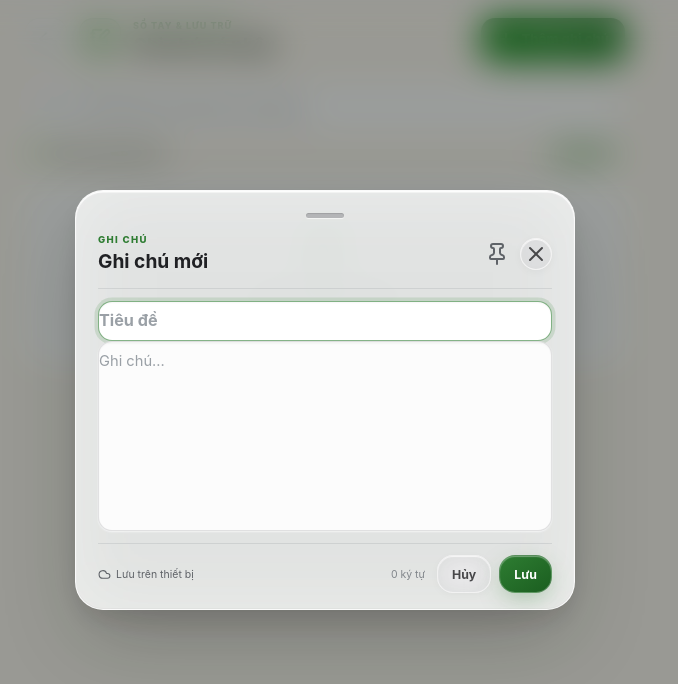
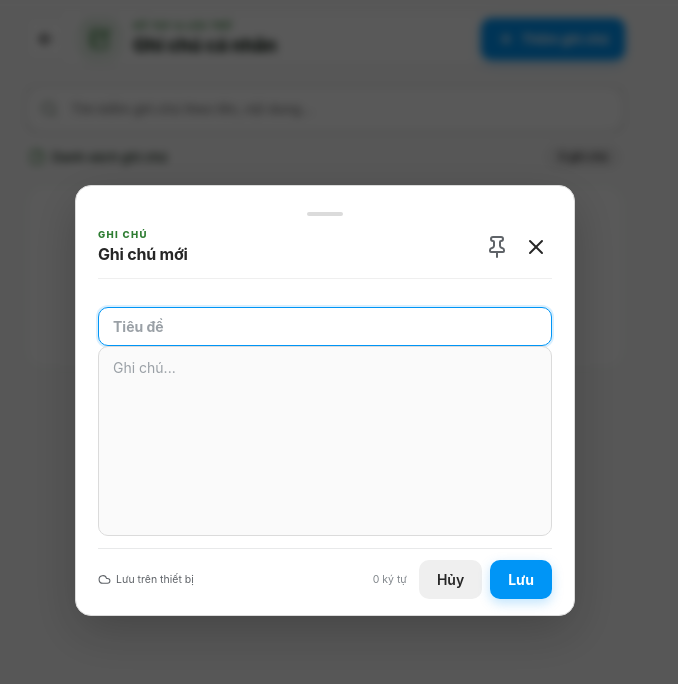
Before and after one commit to lntiphu/trangchu, a plain HTML site: page ghichu/index.html in a window 1280 px wide. Both pictures are taken after a click on the button "Thêm ghi chú". Shown: the whole page, without its empty margins (315-993 px from the left). Drawn offline with nearby package versions, Linux system fonts and the light colour scheme.

Commit message:
Add files via upload

```diff
--- a/ghichu/css/style.css
+++ b/ghichu/css/style.css
@@ -1029,116 +1029,258 @@ body {
 }
 
 /* ==========================================================================
-   APPLE IOS LIQUID GLASS MODAL SYSTEM (iOS 18 Liquid Glassmorphism)
-   Nâng cấp giao diện kính lỏng cho các modal Ghi Chú
+   META INSTAGRAM DESIGN SYSTEM & UNIFIED MODAL SYSTEM (GHI CHÚ TOÀN BỘ)
+   Nâng cấp toàn diện giao diện Ghi Chú theo phong cách Instagram của Meta:
+   - Scaffold / Nền: #fafafa hiện đại, tối giản, thanh lịch
+   - Thẻ & Bề mặt: #ffffff sắc nét, viền hairline 1px solid #dbdbdb
+   - Điểm nhấn Story Gradient: linear-gradient(45deg, #f09433, #e6683c, #dc2743, #cc2366, #bc1888)
+   - Phím hành động chính: Instagram Blue #0095f6 (Hover #1877f2, Active #0074cc)
+   - Phím hủy / phụ: Instagram Neutral Gray #efefef
+   - HỆ THỐNG MODAL ĐỒNG BỘ 100% THEO CHUẨN INSTAGRAM
    ========================================================================== */
+
+body {
+    background: #fafafa !important;
+    color: #262626 !important;
+    font-family: -apple-system, BlinkMacSystemFont, "Segoe UI", Roboto, Helvetica, Arial, sans-serif !important;
+}
+
+.notes-header-bar {
+    background: #ffffff !important;
+    border-bottom: 1px solid #dbdbdb !important;
+    box-shadow: 0 1px 2px rgba(0, 0, 0, 0.03) !important;
+}
+
+.notes-header-back-btn {
+    background: #ffffff !important;
+    border: 1px solid #dbdbdb !important;
+    border-radius: 10px !important;
+    box-shadow: 0 1px 3px rgba(0, 0, 0, 0.04) !important;
+    color: #262626 !important;
+    transition: all 0.15s ease !important;
+}
+
+.notes-header-back-btn:active {
+    transform: scale(0.92) !important;
+}
+
+.notes-header-add-btn {
+    border-radius: 10px !important;
+    background: #0095f6 !important;
+    border: none !important;
+    box-shadow: 0 4px 12px rgba(0, 149, 246, 0.25) !important;
+    color: #ffffff !important;
+    font-weight: 700 !important;
+    transition: background-color 0.15s ease, transform 0.15s ease !important;
+}
+
+.notes-header-add-btn:hover {
+    background: #1877f2 !important;
+}
+
+.notes-header-add-btn:active {
+    transform: scale(0.96) !important;
+    background: #0074cc !important;
+}
+
+.notes-search-box {
+    background: #efefef !important;
+    border: 1px solid #dbdbdb !important;
+    border-radius: 10px !important;
+    box-shadow: none !important;
+}
+
+.notes-search-box input:focus {
+    background: #ffffff !important;
+    border-color: #0095f6 !important;
+}
+
+.notes-counter-badge {
+    background: #efefef !important;
+    border: 1px solid #dbdbdb !important;
+    color: #262626 !important;
+    border-radius: 999px !important;
+    font-weight: 600 !important;
+}
+
+.note-card {
+    background: #ffffff !important;
+    border: 1px solid #dbdbdb !important;
+    border-radius: 16px !important;
+    box-shadow: 0 1px 3px rgba(0, 0, 0, 0.04) !important;
+    transition: all 0.2s cubic-bezier(0.2, 0.8, 0.2, 1) !important;
+}
+
+.note-card:hover {
+    transform: translateY(-2px) !important;
+    border-color: #b0b0b0 !important;
+    box-shadow: 0 4px 14px rgba(0, 0, 0, 0.06) !important;
+}
+
+.note-card:active {
+    transform: scale(0.985) !important;
+}
+
+.note-card-actions {
+    background: #f0f2f5 !important;
+    border: 1px solid #dbdbdb !important;
+    border-radius: 10px !important;
+}
+
+.note-action-btn {
+    border-radius: 6px !important;
+    color: #262626 !important;
+    transition: all 0.15s ease !important;
+}
+
+.note-action-btn:hover {
+    background: #ffffff !important;
+    color: #0095f6 !important;
+}
+
+/* ══════════════════════════════════════════════════════════════════════════
+   HỆ THỐNG MODAL ĐỒNG BỘ 100% THEO CHUẨN INSTAGRAM (Unified Meta Modal System)
+   ══════════════════════════════════════════════════════════════════════════ */
 .notes-modal-overlay {
-    background: rgba(15, 23, 20, 0.42) !important;
-    backdrop-filter: blur(18px) saturate(170%) contrast(102%) !important;
-    -webkit-backdrop-filter: blur(18px) saturate(170%) contrast(102%) !important;
-    transition: opacity 0.28s cubic-bezier(0.16, 1, 0.3, 1) !important;
+    background: rgba(0, 0, 0, 0.65) !important;
+    backdrop-filter: blur(4px) !important;
+    -webkit-backdrop-filter: blur(4px) !important;
+    transition: opacity 0.25s cubic-bezier(0.16, 1, 0.3, 1) !important;
 }
 
 .notes-modal-sheet {
-    background: rgba(255, 255, 255, 0.82) !important;
-    backdrop-filter: blur(36px) saturate(210%) contrast(103%) !important;
-    -webkit-backdrop-filter: blur(36px) saturate(210%) contrast(103%) !important;
-    border-top: 1px solid rgba(255, 255, 255, 0.92) !important;
-    border-left: 1px solid rgba(255, 255, 255, 0.6) !important;
-    border-right: 1px solid rgba(255, 255, 255, 0.6) !important;
-    border-bottom: 1px solid rgba(255, 255, 255, 0.35) !important;
-    box-shadow:
-        0 -18px 50px -10px rgba(18, 25, 20, 0.18),
-        0 4px 18px rgba(0, 0, 0, 0.04),
-        inset 0 1.5px 1px 0 rgba(255, 255, 255, 0.98),
-        inset 0 -1px 1px 0 rgba(0, 0, 0, 0.03) !important;
-    border-top-left-radius: 32px !important;
-    border-top-right-radius: 32px !important;
-    transition: transform 0.32s cubic-bezier(0.2, 0.85, 0.32, 1.05), opacity 0.24s ease !important;
+    background: #ffffff !important;
+    border-top: 1px solid rgba(0, 0, 0, 0.08) !important;
+    border-left: none !important;
+    border-right: none !important;
+    border-bottom: none !important;
+    box-shadow: 0 -10px 40px rgba(0, 0, 0, 0.16) !important;
+    border-top-left-radius: 20px !important;
+    border-top-right-radius: 20px !important;
+    border-bottom-left-radius: 0 !important;
+    border-bottom-right-radius: 0 !important;
+    transition: transform 0.28s cubic-bezier(0.16, 1, 0.3, 1), opacity 0.2s ease !important;
     scrollbar-width: thin !important;
-    scrollbar-color: rgba(60, 60, 67, 0.2) transparent !important;
+    scrollbar-color: #dbdbdb transparent !important;
 }
 
 @media (min-width: 580px) {
     .notes-modal-sheet {
-        border-radius: 28px !important;
-        border: 1px solid rgba(255, 255, 255, 0.8) !important;
-        box-shadow:
-            0 32px 80px -10px rgba(18, 25, 20, 0.26),
-            0 12px 28px -5px rgba(18, 25, 20, 0.12),
-            inset 0 1.5px 1px 0 rgba(255, 255, 255, 0.98),
-            inset 0 -1px 1px 0 rgba(0, 0, 0, 0.03) !important;
+        border-radius: 16px !important;
+        border: 1px solid #dbdbdb !important;
+        box-shadow: 0 16px 48px rgba(0, 0, 0, 0.22) !important;
     }
 }
 
 .notes-drag-handle {
-    width: 38px !important;
-    height: 5px !important;
-    background: rgba(60, 60, 67, 0.28) !important;
+    width: 36px !important;
+    height: 4px !important;
+    background: #dbdbdb !important;
     border-radius: 999px !important;
-    margin: 4px auto 16px !important;
-    box-shadow: inset 0 1px 1px rgba(0, 0, 0, 0.12), 0 1px 1px rgba(255, 255, 255, 0.65) !important;
+    margin: 8px auto 12px !important;
+    box-shadow: none !important;
     border: none !important;
+    align-self: center !important;
 }
 
 .notes-modal-close-btn {
     width: 32px !important;
     height: 32px !important;
     border-radius: 50% !important;
-    background: rgba(142, 142, 147, 0.16) !important;
-    backdrop-filter: blur(16px) !important;
-    -webkit-backdrop-filter: blur(16px) !important;
-    border: 1px solid rgba(255, 255, 255, 0.65) !important;
-    box-shadow: 0 2px 8px rgba(0, 0, 0, 0.04), inset 0 1px 1px rgba(255, 255, 255, 0.9) !important;
-    color: #48484a !important;
+    background: transparent !important;
+    border: none !important;
+    box-shadow: none !important;
+    color: #262626 !important;
     display: inline-flex !important;
     align-items: center !important;
     justify-content: center !important;
     cursor: pointer !important;
-    transition: all 0.2s cubic-bezier(0.2, 0.8, 0.2, 1) !important;
+    transition: background-color 0.15s ease, transform 0.15s ease !important;
 }
 
 .notes-modal-close-btn:hover {
-    background: rgba(142, 142, 147, 0.24) !important;
-    color: #1c1c1e !important;
+    background: #f2f2f2 !important;
+    color: #000000 !important;
 }
 
 .notes-modal-close-btn:active {
     transform: scale(0.92) !important;
-    background: rgba(142, 142, 147, 0.32) !important;
+}
+
+.notes-modal-header {
+    border-bottom: 1px solid #efefef !important;
+    padding-bottom: 12px !important;
+    margin-bottom: 16px !important;
+}
+
+.notes-modal-sheet h2,
+.notes-modal-sheet h3 {
+    font-size: 16px !important;
+    font-weight: 700 !important;
+    color: #262626 !important;
+    letter-spacing: -0.2px !important;
 }
 
 .notes-modal-sheet input,
 .notes-modal-sheet textarea {
-    background: rgba(255, 255, 255, 0.88) !important;
-    border: 1px solid rgba(60, 60, 67, 0.14) !important;
-    border-radius: 14px !important;
-    box-shadow: inset 0 1px 2px rgba(0, 0, 0, 0.03), 0 1px 2px rgba(255, 255, 255, 0.65) !important;
-    transition: all 0.2s cubic-bezier(0.16, 1, 0.3, 1) !important;
+    background: #fafafa !important;
+    border: 1px solid #dbdbdb !important;
+    border-radius: 10px !important;
+    padding: 10px 14px !important;
+    font-size: 14px !important;
+    color: #262626 !important;
+    box-shadow: none !important;
+    transition: border-color 0.15s ease, background-color 0.15s ease !important;
 }
 
 .notes-modal-sheet input:focus,
 .notes-modal-sheet textarea:focus {
     background: #ffffff !important;
-    border-color: rgba(46, 125, 50, 0.6) !important;
-    box-shadow: 0 0 0 3.5px rgba(46, 125, 50, 0.15), inset 0 1px 2px rgba(0, 0, 0, 0.04) !important;
+    border-color: #0095f6 !important;
+    box-shadow: 0 0 0 2px rgba(0, 149, 246, 0.15) !important;
+    outline: none !important;
 }
 
 .notes-modal-save {
-    border-radius: 16px !important;
-    background: linear-gradient(145deg, #2e7d32 0%, #1b5e20 100%) !important;
-    border: 1px solid rgba(255, 255, 255, 0.25) !important;
-    box-shadow:
-        0 8px 24px -4px rgba(46, 125, 50, 0.35),
-        inset 0 1px 1px rgba(255, 255, 255, 0.35) !important;
+    background: #0095f6 !important;
+    border: none !important;
+    border-radius: 10px !important;
+    color: #ffffff !important;
+    font-weight: 700 !important;
+    font-size: 14px !important;
+    padding: 11px 18px !important;
+    box-shadow: 0 4px 12px rgba(0, 149, 246, 0.25) !important;
+    cursor: pointer !important;
+    transition: background-color 0.15s ease, transform 0.15s ease !important;
+}
+
+.notes-modal-save:hover {
+    background: #1877f2 !important;
+}
+
+.notes-modal-save:active {
+    background: #0074cc !important;
+    transform: scale(0.98) !important;
 }
 
 .notes-modal-cancel {
-    border-radius: 16px !important;
-    background: rgba(142, 142, 147, 0.14) !important;
-    backdrop-filter: blur(12px) !important;
-    -webkit-backdrop-filter: blur(12px) !important;
-    border: 1px solid rgba(255, 255, 255, 0.55) !important;
-    color: #48484a !important;
-    box-shadow: 0 2px 8px rgba(0, 0, 0, 0.03), inset 0 1px 1px rgba(255, 255, 255, 0.75) !important;
+    background: #efefef !important;
+    border: none !important;
+    border-radius: 10px !important;
+    color: #262626 !important;
+    font-weight: 600 !important;
+    font-size: 14px !important;
+    padding: 11px 18px !important;
+    box-shadow: none !important;
+    cursor: pointer !important;
+    transition: background-color 0.15s ease, transform 0.15s ease !important;
 }
+
+.notes-modal-cancel:hover {
+    background: #dbdbdb !important;
+}
+
+.notes-modal-cancel:active {
+    background: #cfcfcf !important;
+    transform: scale(0.98) !important;
+}
```
